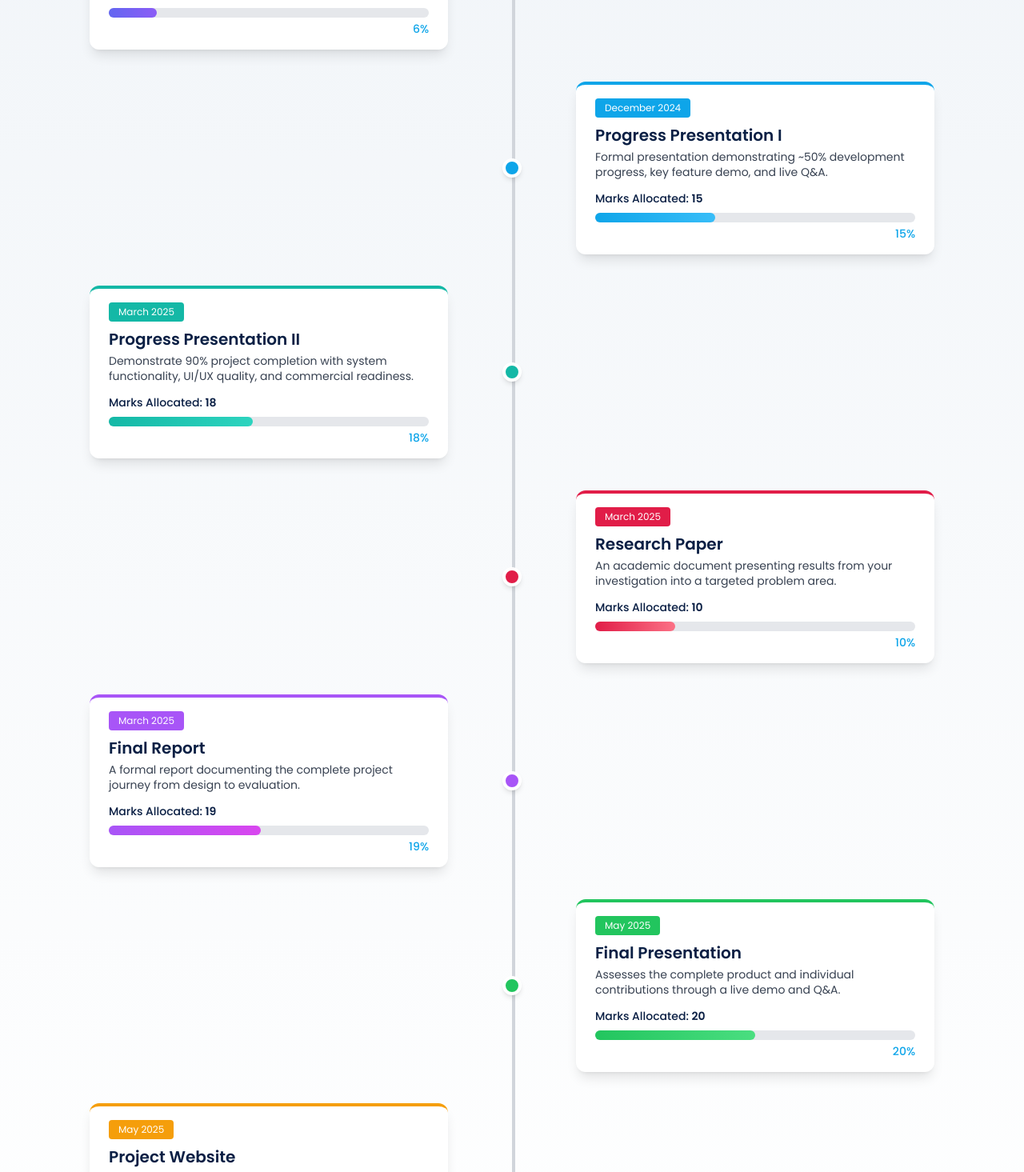
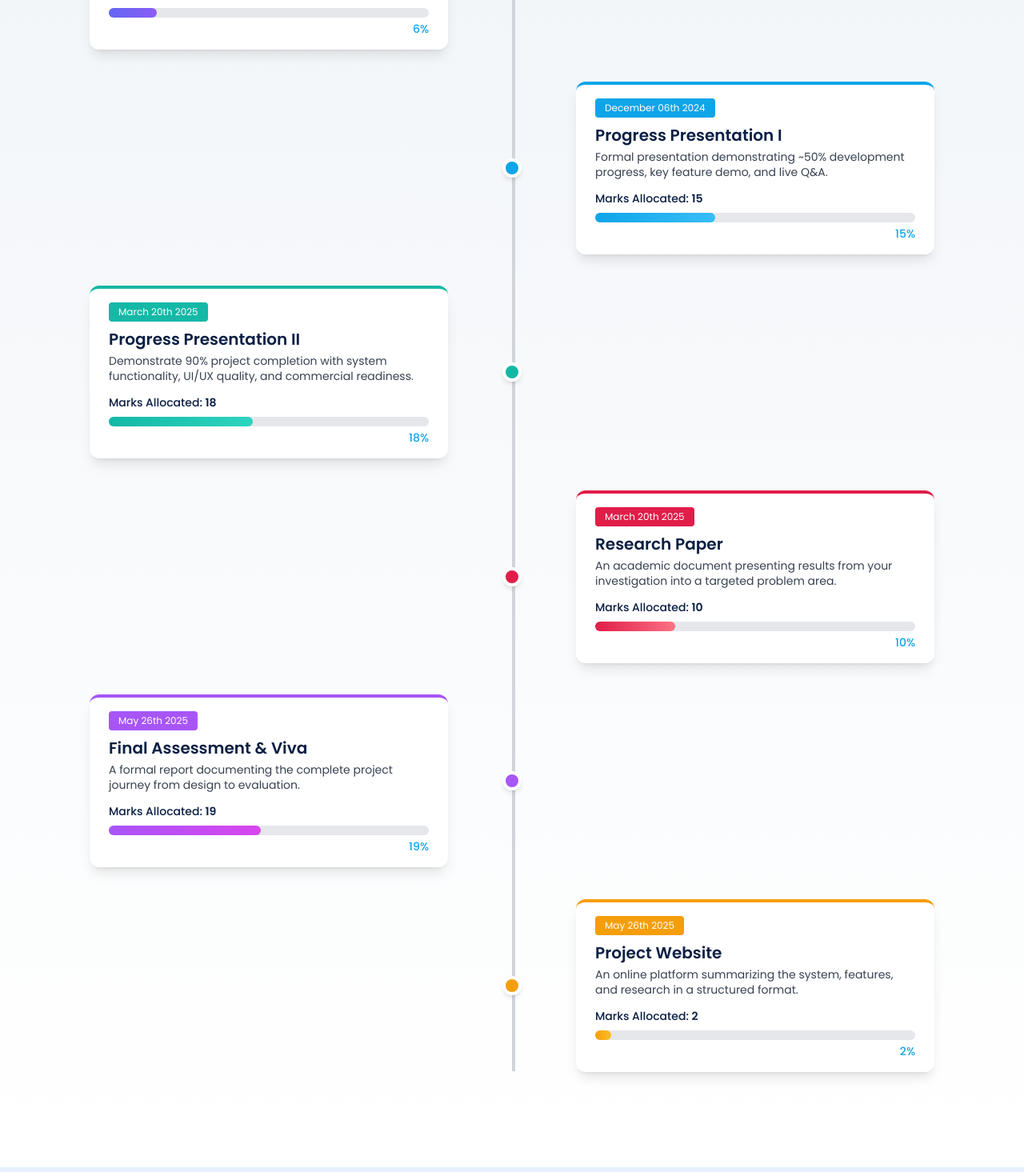
Before and after one commit to PrabhashSwarnajith/optitech-research-web, a React (Vite) app: page / in a window 1280 px wide. Shown: the part 5660-7125 px from the top of the page at 80% size. Built offline with nearby package versions, Linux system fonts and the light colour scheme.

Commit message:
fix: update milestone dates and titles for accuracy in Milestones component

```diff
--- a/src/pages/Milestones.jsx
+++ b/src/pages/Milestones.jsx
@@ -4,7 +4,7 @@ import 'aos/dist/aos.css';
 
 const milestones = [
   {
-    date: 'August 2024',
+    date: 'August 16th 2024',
     title: 'Proposal Presentation',
     description:
       'A Proposal Presentation is a formal presentation that explains a planned project, its purpose, and how it will be carried out.',
@@ -15,7 +15,7 @@ const milestones = [
     progressColor: 'from-[#6366F1] to-[#8B5CF6]',
   },
   {
-    date: 'December 2024',
+    date: 'December 06th 2024',
     title: 'Progress Presentation I',
     description:
       'Formal presentation demonstrating ~50% development progress, key feature demo, and live Q&A.',
@@ -26,7 +26,7 @@ const milestones = [
     progressColor: 'from-[#0EA5E9] to-[#38BDF8]',
   },
   {
-    date: 'March 2025',
+    date: 'March 20th 2025',
     title: 'Progress Presentation II',
     description:
       'Demonstrate 90% project completion with system functionality, UI/UX quality, and commercial readiness.',
@@ -37,7 +37,7 @@ const milestones = [
     progressColor: 'from-[#14B8A6] to-[#2DD4BF]',
   },
   {
-    date: 'March 2025',
+    date: 'March 20th 2025',
     title: 'Research Paper',
     description:
       'An academic document presenting results from your investigation into a targeted problem area.',
@@ -48,8 +48,8 @@ const milestones = [
     progressColor: 'from-[#E11D48] to-[#FB7185]',
   },
   {
-    date: 'March 2025',
-    title: 'Final Report',
+    date: 'May 26th 2025',
+    title: 'Final Assessment & Viva',
     description:
       'A formal report documenting the complete project journey from design to evaluation.',
     marks: 19,
@@ -59,18 +59,7 @@ const milestones = [
     progressColor: 'from-[#A855F7] to-[#D946EF]',
   },
   {
-    date: 'May 2025',
-    title: 'Final Presentation',
-    description:
-      'Assesses the complete product and individual contributions through a live demo and Q&A.',
-    marks: 20,
-    progress: 20,
-    badgeColor: 'bg-[#22C55E]',
-    badgeColorHex: '#22C55E',
-    progressColor: 'from-[#22C55E] to-[#4ADE80]',
-  },
-  {
-    date: 'May 2025',
+    date: 'May 26th 2025',
     title: 'Project Website',
     description:
       'An online platform summarizing the system, features, and research in a structured format.',
```
